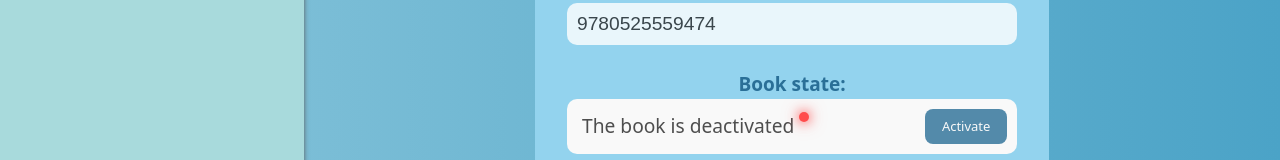
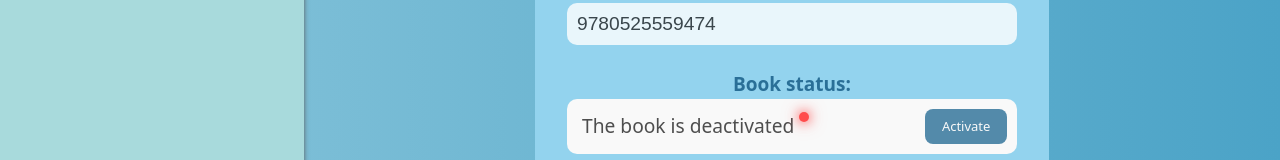
Before and after one commit to ElizaCalmau/books-dashboard-app, a React (Vite) app: page /update-book/1 in a window 1280 px wide. Shown: the part 457-617 px from the top of the page. Built offline with nearby package versions, Linux system fonts and the light colour scheme; data requests are answered from the project's data file.

Commit message:
rename state for status

```diff
--- a/src/components/EditPage/EditPage.tsx
+++ b/src/components/EditPage/EditPage.tsx
@@ -130,7 +130,7 @@ export const EditPage = () => {
                         )
                     }
                     )}
-                    <h3>Book state:</h3>
+                    <h3>Book status:</h3>
                     <BookState isActive={bookDetails.active} handleChange={handleBookState} />
                     <button type="submit">{submitButton}</button>
                 </div>
```
